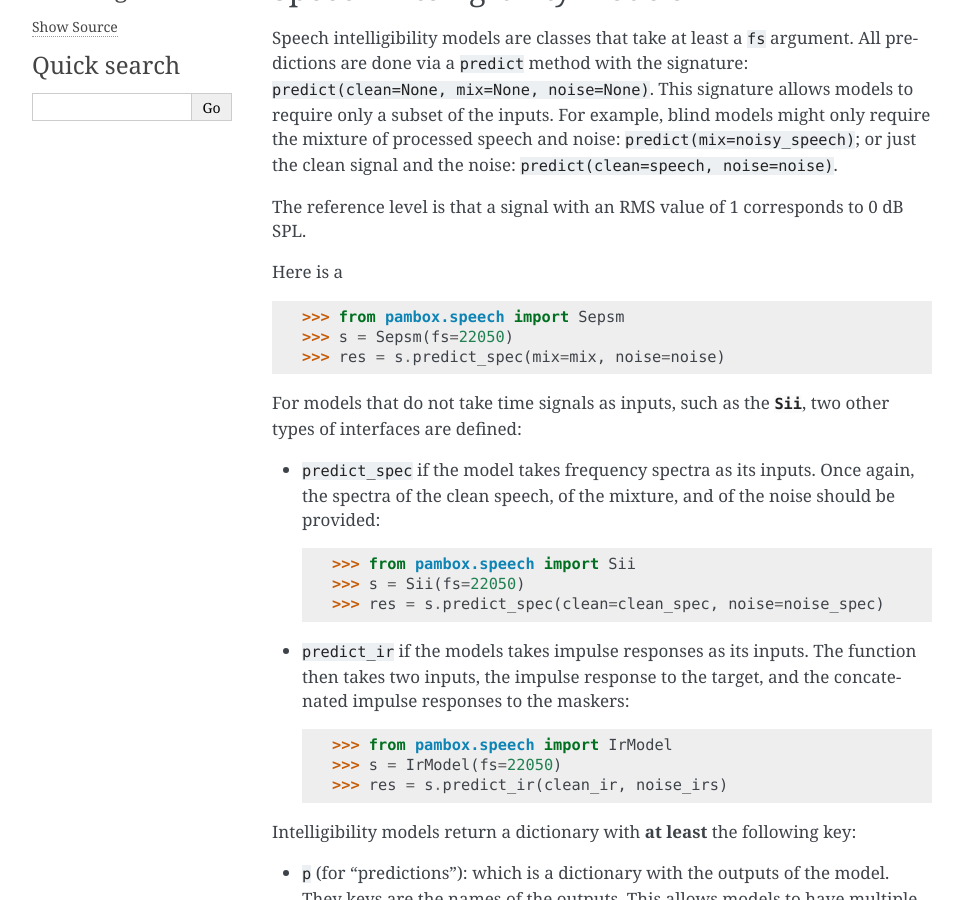
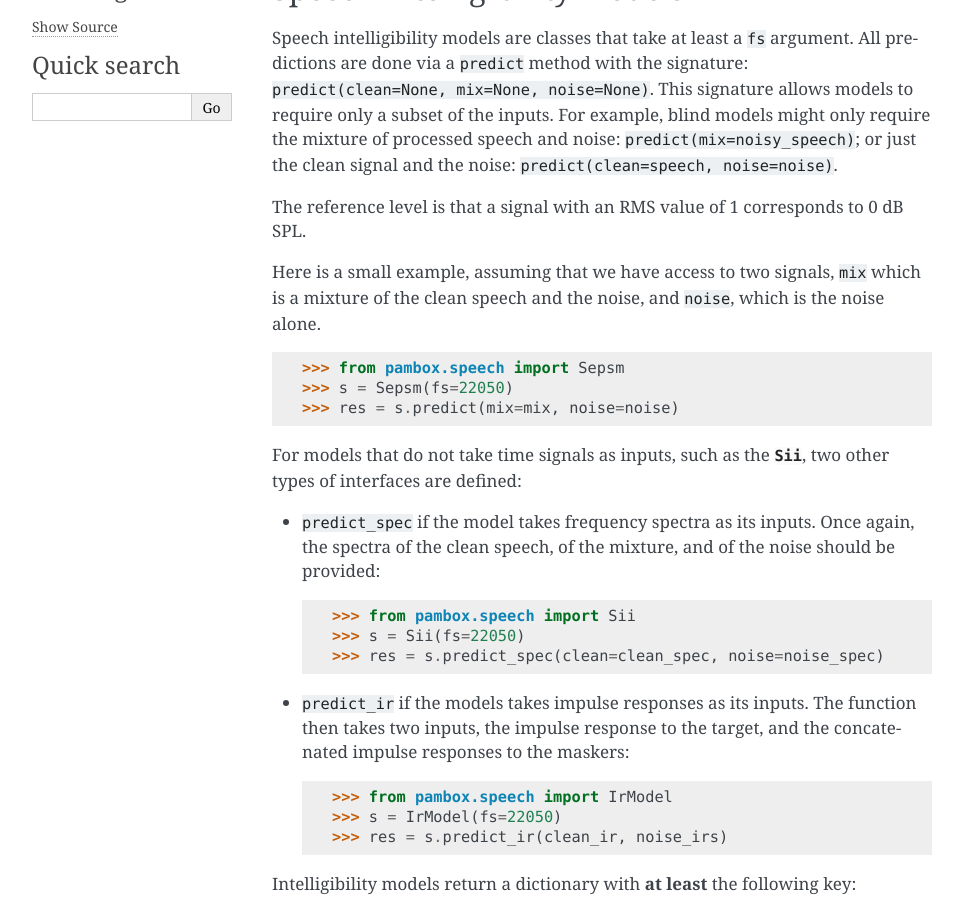
Before and after one commit to achabotl/pambox, a Sphinx documentation site: the page built from docs/speech/index.rst, in a window 1280 px wide and 900 px high, scrolled down 344 px. Shown: the whole window, without its empty margins (148-1111 px from the left). Built offline with Sphinx 7.4.7, drawn with Linux system fonts in a browser that asks for light colours.

Commit message:
DOC: Complete a sentence, fix signature

```diff
--- a/docs/speech/index.rst
+++ b/docs/speech/index.rst
@@ -23,13 +23,14 @@ clean signal and the noise: ``predict(clean=speech, noise=noise)``.
 
 The reference level is that a signal with an RMS value of 1 corresponds to 0 dB SPL.
 
-Here is a
+Here is a small example, assuming that we have access to two signals, ``mix`` which is a mixture of the clean speech
+and the noise, and ``noise``, which is the noise alone.
 
 ::
 
     >>> from pambox.speech import Sepsm
     >>> s = Sepsm(fs=22050)
-    >>> res = s.predict_spec(mix=mix, noise=noise)
+    >>> res = s.predict(mix=mix, noise=noise)
 
 
 For models that do not take time signals as inputs,
@@ -115,7 +116,7 @@ Or files can be loaded as an iterator::
 
 
 By default, the list of files is simply all the files found in
-the `path_to_sentences`. To overwrite this behavior, simply replace the
+the ``path_to_sentences``. To overwrite this behavior, simply replace the
 :py:func:`~pambox.speech.Material.files_list` function::
 
     >>> def new_files_list():
```
